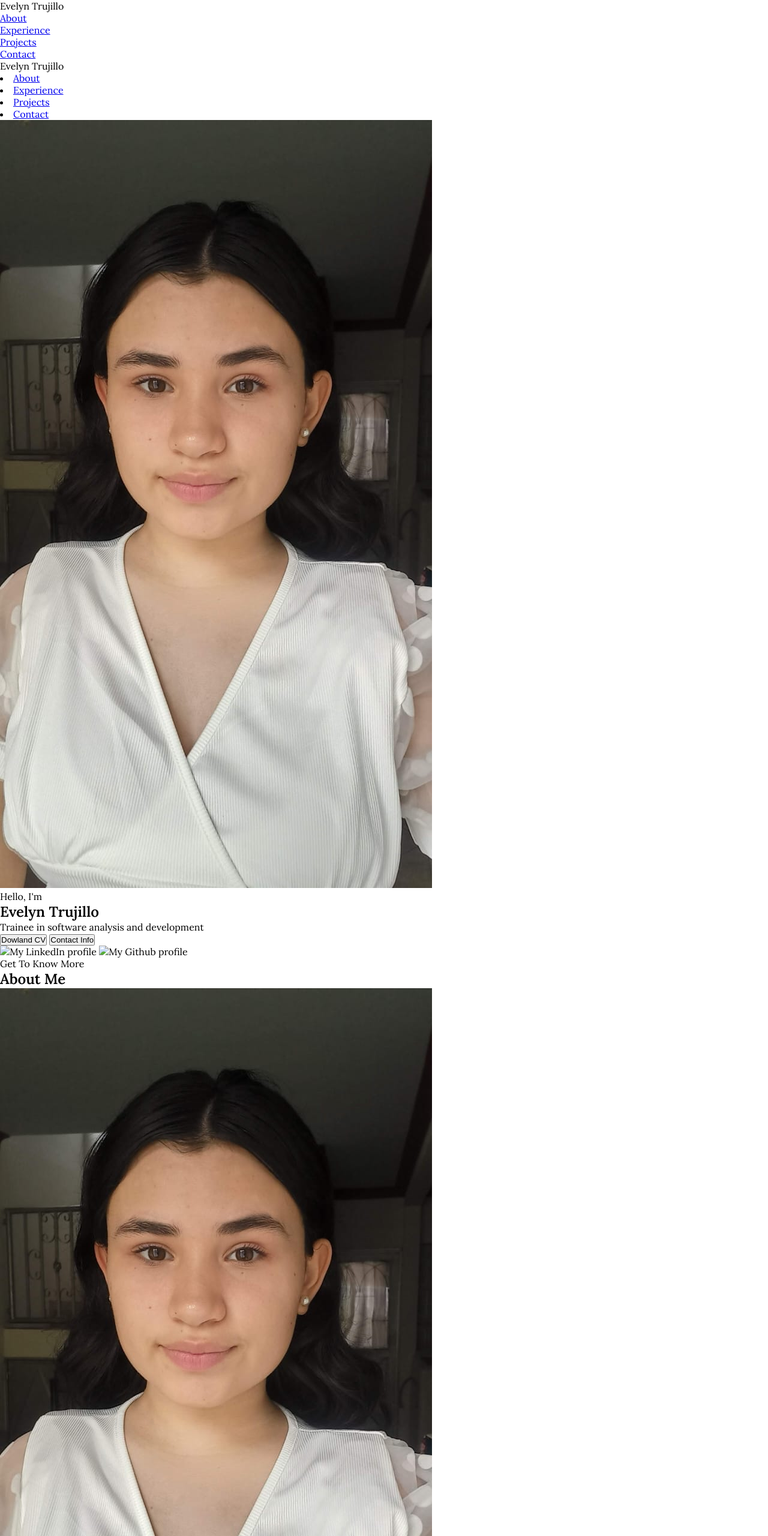
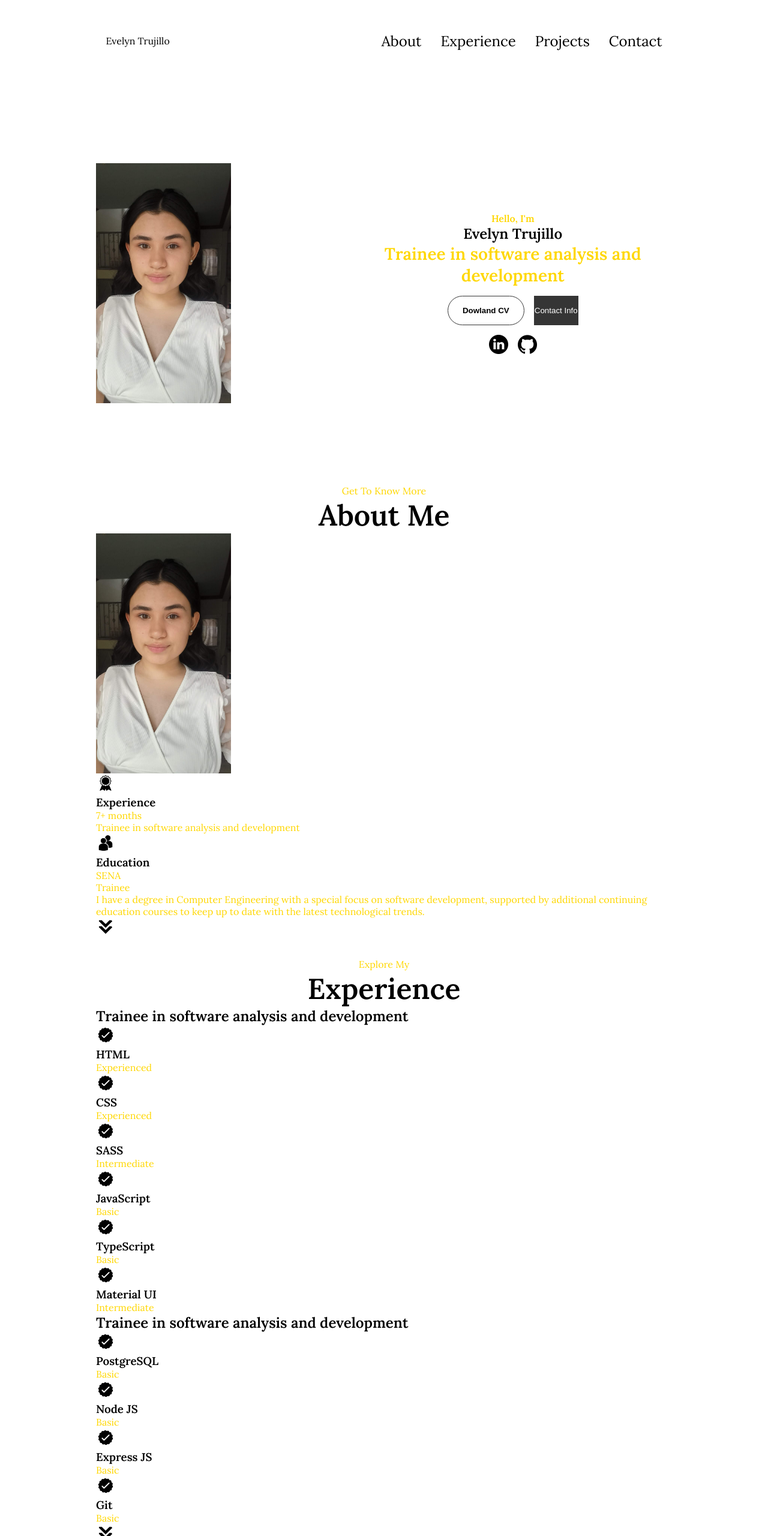
Before and after one commit to Jeeidy/Portafolio_EvelynTrujillo, a plain HTML site: page index.html in a window 1280 px wide. Shown: the top 2560 px of the page at 60% size. Drawn offline with Linux system fonts and the light colour scheme.

Commit message:
transition, desktop nav,hamburger menu, sections, profile section, icons, buttons de css

```diff
--- a/index.html
+++ b/index.html
@@ -59,12 +59,12 @@
                 </div>
                 <div id="socials-container">
                     <img
-                    src="./img/linkedin.png"
+                    src="./assets/linkedin.png"
                     alt="My LinkedIn profile"
                     class="icon"
                     onclick="location.href='https:www.linkedin.com/in/yulieth-trujillo-tovar-943510275'"/>
                     <img
-                    src="./img/github.png"
+                    src="./assets/github.png"
                     alt="My Github profile"
                     class="icon"
                     onclick="location.href='https:https://github.com/Jeeidy'"/>
@@ -86,7 +86,7 @@
                     <div class="about-containers">
                         <div class="details-container">
                             <img
-                            src="./img/experience.png"
+                            src="./assets/experience.png"
                             alt="Experience icon"
                             class="icon"
                             />
@@ -95,7 +95,7 @@
                         </div>
                         <div class="details-container">
                             <img
-                             src="./img/education.png"
+                             src="./assets/education.png"
                              alt="Education icon"
                              class="icon"
                             />
@@ -116,7 +116,7 @@
                 </div>
             </div>
             <img
-               src="./img/arrow.png"
+               src="./assets/arrow.png"
                alt="Arrow icon"
                class="icon arrow"
                onclick="location.href='./#experience'"
@@ -132,7 +132,7 @@
                         <div class="article-container">
                             <article>
                                 <img
-                                src="./img/checkmark.png"
+                                src="./assets/checkmark.png"
                                 alt="Experience icon"
                                 class="icon"
                                 />
@@ -143,7 +143,7 @@
                             </article>
                             <article>
                                 <img
-                                 src="./img/checkmark.png"
+                                 src="./assets/checkmark.png"
                                  alt="Experience icon"
                                  class="icon"
                                  />
@@ -154,7 +154,7 @@
                             </article>
                             <article>
                                 <img
-                                src="./img/checkmark.png"
+                                src="./assets/checkmark.png"
                                 alt="Experience icon"
                                 class="icon"
                                 />
@@ -165,7 +165,7 @@
                             </article>
                             <article>
                                 <img
-                                src="./img/checkmark.png"
+                                src="./assets/checkmark.png"
                                 alt="Experience icon"
                                 class="icon"
                                 />
@@ -176,7 +176,7 @@
                             </article>
                             <article>
                                 <img
-                                src="./img/checkmark.png"
+                                src="./assets/checkmark.png"
                                 alt="Experience icon"
                                 class="icon"
                                 />
@@ -187,7 +187,7 @@
                             </article>
                             <article>
                                 <img
-                                src="./img/checkmark.png"
+                                src="./assets/checkmark.png"
                                 alt="Experience icon"
                                 class="icon"
                                 />
@@ -203,7 +203,7 @@
                         <div class="article-container">
                             <article>
                                 <img
-                                src="./img/checkmark.png"
+                                src="./assets/checkmark.png"
                                 alt="Experience icon"
                                 class="icon"
                                 />
@@ -214,7 +214,7 @@
                             </article>
                             <article>
                                 <img
-                                src="./img/checkmark.png"
+                                src="./assets/checkmark.png"
                                 alt="Experience icon "
                                 class="icon"
                                 />
@@ -224,14 +224,14 @@
                                 </div>
                             </article>
                             <article>
-                                <img src="./img/checkmark.png" alt="Experience icon" class="icon"/>
+                                <img src="./assets/checkmark.png" alt="Experience icon" class="icon"/>
                                 <div>
                                     <h3>Express JS</h3>
                                     <p>Basic</p>
                                 </div>
                             </article>
                             <article>
-                                <img src="./img/checkmark.png" alt="Experience icon" class="icon"/>
+                                <img src="./assets/checkmark.png" alt="Experience icon" class="icon"/>
                                 <div>
                                     <h3>Git</h3>
                                     <p>Basic</p>
@@ -241,7 +241,7 @@
                     </div>
                 </div>
             </div>
-            <img src="./img/arrow.png" alt="Arrow icon" class="icon arrow"
+            <img src="./assets/arrow.png" alt="Arrow icon" class="icon arrow"
             onclick="location.href=' ./#projects '"/>
         </section>
 
@@ -252,7 +252,7 @@
                 <div class="about-containers">
                     <div class="details-container color-container">
                         <div class="article-container">
-                            <img src="./img/project-1.png" alt="Project 1" class="project-img"/>
+                            <img src="./assets/project-1.png" alt="Project 1" class="project-img"/>
                         </div>
                         <h2 class="experience-sub-title project-title">Project one</h2>
                         <div class="btn-container">
@@ -266,7 +266,7 @@
                     </div>
                     <div class="details-container color-container">
                         <div class="article-container">
-                            <img src="./img/project-2.png" alt="Project 2" class="project-img"/>
+                            <img src="./assets/project-2.png" alt="Project 2" class="project-img"/>
                         </div>
                         <h2 class="experience-sub-title project-title">Project Two</h2>
                         <div class="btn-container">
@@ -280,7 +280,7 @@
                     </div>
                     <div class="details-container color-container">
                         <div class="article-container">
-                            <img src="./img/project-3.png" alt="Project 3" class="project-img"/>
+                            <img src="./assets/project-3.png" alt="Project 3" class="project-img"/>
                         </div>
                         <h2 class="experience-sub-title project-title"> Project Three</h2>
                         <div class="btn-container">
@@ -294,7 +294,7 @@
                     </div>
                 </div>
             </div>
-            <img src="./img/arrow.png" alt="Arrow icon" class="icon arrow"  onclick="location.href='./#contact'"/>
+            <img src="./assets/arrow.png" alt="Arrow icon" class="icon arrow"  onclick="location.href='./#contact'"/>
         </section>
 
         <section id="contact">
@@ -302,11 +302,11 @@
             <h1 class="title"> Contact Me</h1>
             <div class="contact-info-upper-container">
                 <div class="contact-info-container">
-                    <img src="./img/email.png" alt="Email icon" class="icon contact-icon email-icon"/>
+                    <img src="./assets/email.png" alt="Email icon" class="icon contact-icon email-icon"/>
                     <p><a href="mailto:yulietht1506@gmail.com">yulietht1506@gmail.com</a></p>
                 </div>
                 <div class="contact-info-container">
-                    <img src="./img/linkedin.png" alt="LinkedIn icon" class="icon contact-icon"/>
+                    <img src="./assets/linkedin.png" alt="LinkedIn icon" class="icon contact-icon"/>
                     <p><a href="www.linkedin.com/in/yulieth-trujillo-tovar-943510275">LinkedIn</a></p>
                 </div>
             </div>
--- a/style.css
+++ b/style.css
@@ -10,3 +10,251 @@
 body {
     font-family: "Lora", serif;
 }
+
+html {
+    scroll-behavior: smooth;
+}
+
+p {
+    color: gold;
+}
+
+/*TRANSITION*/
+
+a, .btn {
+    transition: all 300ms ease;
+}
+
+/*DESKTOP NAV*/
+
+nav, .nav-links {
+    display: flex;
+}
+
+nav {
+    justify-content: space-around;
+    align-items: center;
+    height: 17vh;
+}
+
+.nav-links {
+    gap: 2rem;
+    list-style: none;
+    font-size: 1.5rem;
+}
+
+a {
+    color: black;
+    text-decoration: none;
+    text-decoration-color: white;
+}
+
+a:hover {
+    color: grey;
+    text-decoration: underline;
+    text-underline-offset: 1rem;
+    text-decoration-color: rgb(181, 181, 181);
+}
+
+.log {
+    font-size: 2rem;
+}
+
+.logo:hover{
+    cursor: default;
+}
+
+/*HAMBURGER MENU*/
+
+#hamburger-nav {
+    display: none;
+}
+
+.hamburger-menu {
+    position: relative;
+    display: inline-block;
+}
+
+.hamburger-icon {
+    display: flex;
+    flex-direction: column;
+    justify-content: space-between;
+    height: 24px;
+    width: 30px;
+    cursor: pointer;
+}
+
+.hamburger-icon span {
+    width: 100%;
+    height: 2px;
+    background-color: black;
+    transition: all 0.3 ease-in-out;
+}
+
+.menu-links {
+    position: absolute;
+    top: 100%;
+    right: 0;
+    background-color: white;
+    width: fit-content;
+    max-height: 0;
+    overflow: hidden;
+    transition: all 0.3 ease-in-out;
+}
+
+.menu-links a {
+    display: block;
+    padding: 10px;
+    text-align: center;
+    font-size: 1.5rem;
+    color: black;
+    text-decoration: none;
+    transition: all 0.3 ease-in-out;
+}
+
+.menu-links li {
+    list-style: none;
+}
+
+.menu-links.open {
+    max-height: 300px;
+}
+
+.hamburger-icon.open span:first-child {
+    transform: rotate(45deg) translate(10px, 5px);
+}
+
+.hamburger-icon.open span:nth-child(2) {
+    opacity: 0;
+}
+
+.hamburger-icon.open span:last-child {
+    transform: rotate(-45deg) translate(10px, -5px);
+}
+
+.hamburger-icon span:first-child {
+    transform: none;
+}
+
+.hamburger-icon span:first-child {
+    opacity: 1;
+}
+
+.hamburger-icon span:first-child {
+    transform: none;
+}
+
+/*SECTIONS*/
+
+section {
+    padding-top: 4vh;
+    height: 96vh;
+    margin: 0 10rem;
+    box-sizing: border-box;
+    min-height: fit-content;
+}
+
+.section-container {
+    display: flex;
+}
+
+/*PROFILE SECTION*/
+
+#profile {
+    display: flex;
+    justify-content: center;
+    gap: 5rem;
+    height: 80vh;
+}
+
+.section__pic-container {
+    display: flex;
+    height: 400px;
+    width: 400px;
+    margin: auto 0;
+}
+
+.section__text {
+    align-self: center;
+    text-align: center;
+}
+
+.section__text p {
+    font-weight: 600;
+}
+
+.section__text__p1 {
+    text-align: center;
+}
+
+.section__text__p2 {
+    font-size: 1.75rem;
+    margin-bottom: 1rem;
+}
+
+.title {
+    font-size: 3rem;
+    text-align: center;
+}
+
+#socials-container {
+    display: flex;
+    justify-content: center;
+    margin-top: 1rem;
+    gap: 1rem;
+}
+
+/*ICONS*/
+
+.icon {
+    cursor: pointer;
+    height: 2rem;
+}
+
+/*BUTTONS*/
+
+.btn-container {
+    display: flex;
+    justify-content: center;
+    gap: 1rem;
+}
+
+.btn {
+    font-weight: 600;
+    transition: all 300ms ease;
+    padding: 1rem;
+    width: 8rem;
+    border-radius: 2rem;
+}
+
+.btn-color-1,
+.btn-color-2 {
+    border: rgb(53, 53, 53) 0.1rem solid;
+}
+
+.btn-color-1:hover,
+.btn-color-2:hover {
+    cursor: pointer;
+}
+
+.btn-color-1,
+.btn-color-2:hover {
+    background: rgb(53, 53, 53);
+    color: white;
+}
+
+.btn-color-1:hover {
+    background: rgb(0, 0, 0);
+}
+
+.btn-color-2 {
+    background: none;
+}
+
+.btn-color-2:hover {
+    border: rgb(255, 255, 255) 0.1rem solid;
+}
+
+.btn-container {
+    gap: 1rem;
+}
```
